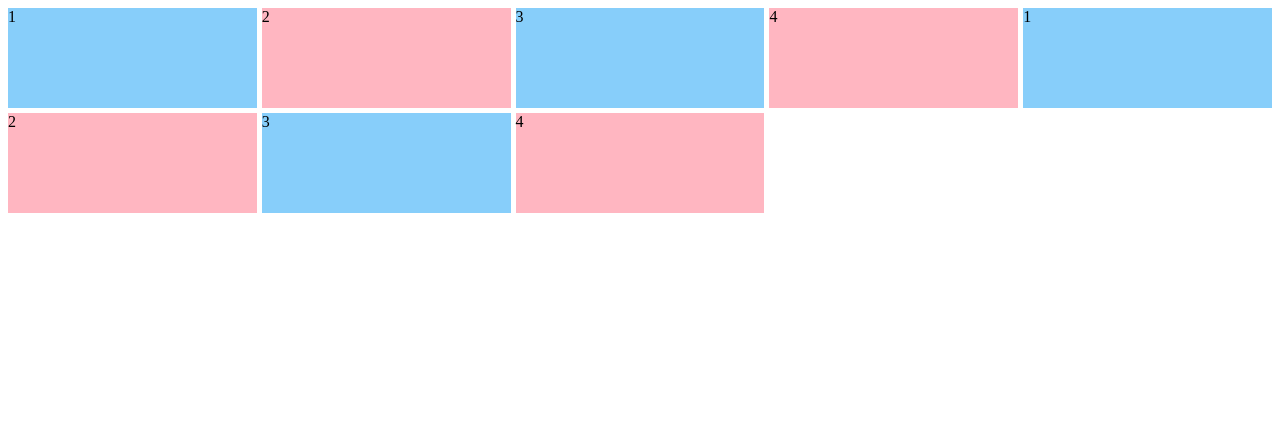
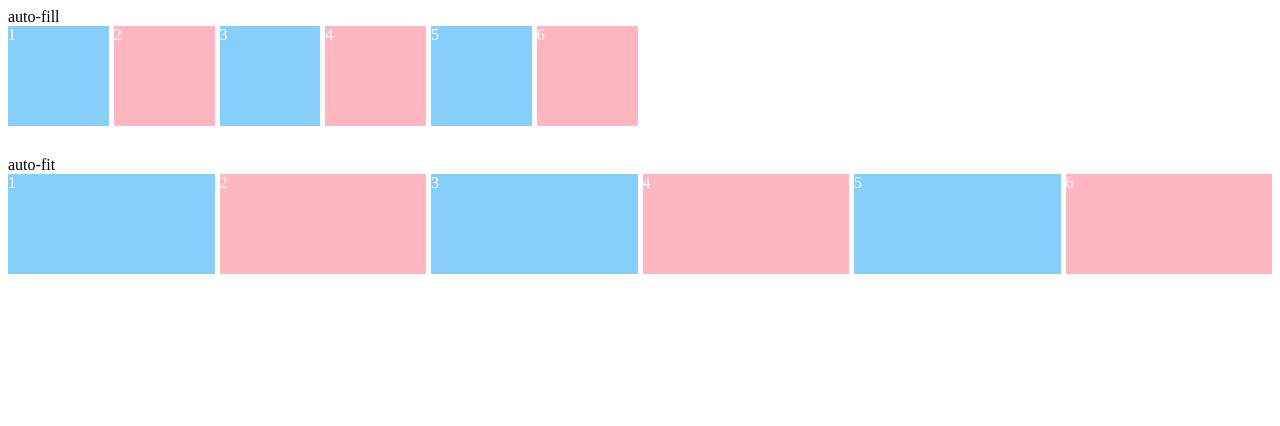
Before and after one commit to aubepluieh3/scss-layout, a plain HTML site: page index.html in a window 1280 px wide. Drawn offline with Linux system fonts and the light colour scheme.

Commit message:
#2.11 auto-fit auto-fill

```diff
--- a/index.html
+++ b/index.html
@@ -8,15 +8,23 @@
     <title>(S)CSS Masterclass</title>
   </head>
   <body>
+    auto-fill
     <div class="grid">
       <div class="item">1</div>
       <div class="item">2</div>
       <div class="item">3</div>
       <div class="item">4</div>
+      <div class="item">5</div>
+      <div class="item">6</div>
+    </div>
+    auto-fit
+    <div class="grid">
       <div class="item">1</div>
       <div class="item">2</div>
       <div class="item">3</div>
       <div class="item">4</div>
+      <div class="item">5</div>
+      <div class="item">6</div>
     </div>
   </body>
 </html>
--- a/styles.css
+++ b/styles.css
@@ -1,9 +1,9 @@
 .grid {
   display: grid;
+  color: white;
   gap: 5px;
-  grid-template-columns: repeat(5, minmax(100px, 1fr));
-  grid-template-rows: repeat(4, 100px);
-  grid-auto-columns: 100px;
+  grid-auto-rows: 100px;
+  margin-bottom: 30px;
 }
 
 .item:nth-child(odd) {
@@ -13,3 +13,11 @@
 .item:nth-child(even) {
   background-color: lightpink;
 }
+
+.grid:nth-child(1) {
+  grid-template-columns: repeat(auto-fill, minmax(100px, 1fr));
+}
+
+.grid:nth-child(2) {
+  grid-template-columns: repeat(auto-fit, minmax(100px, 1fr));
+}
```
